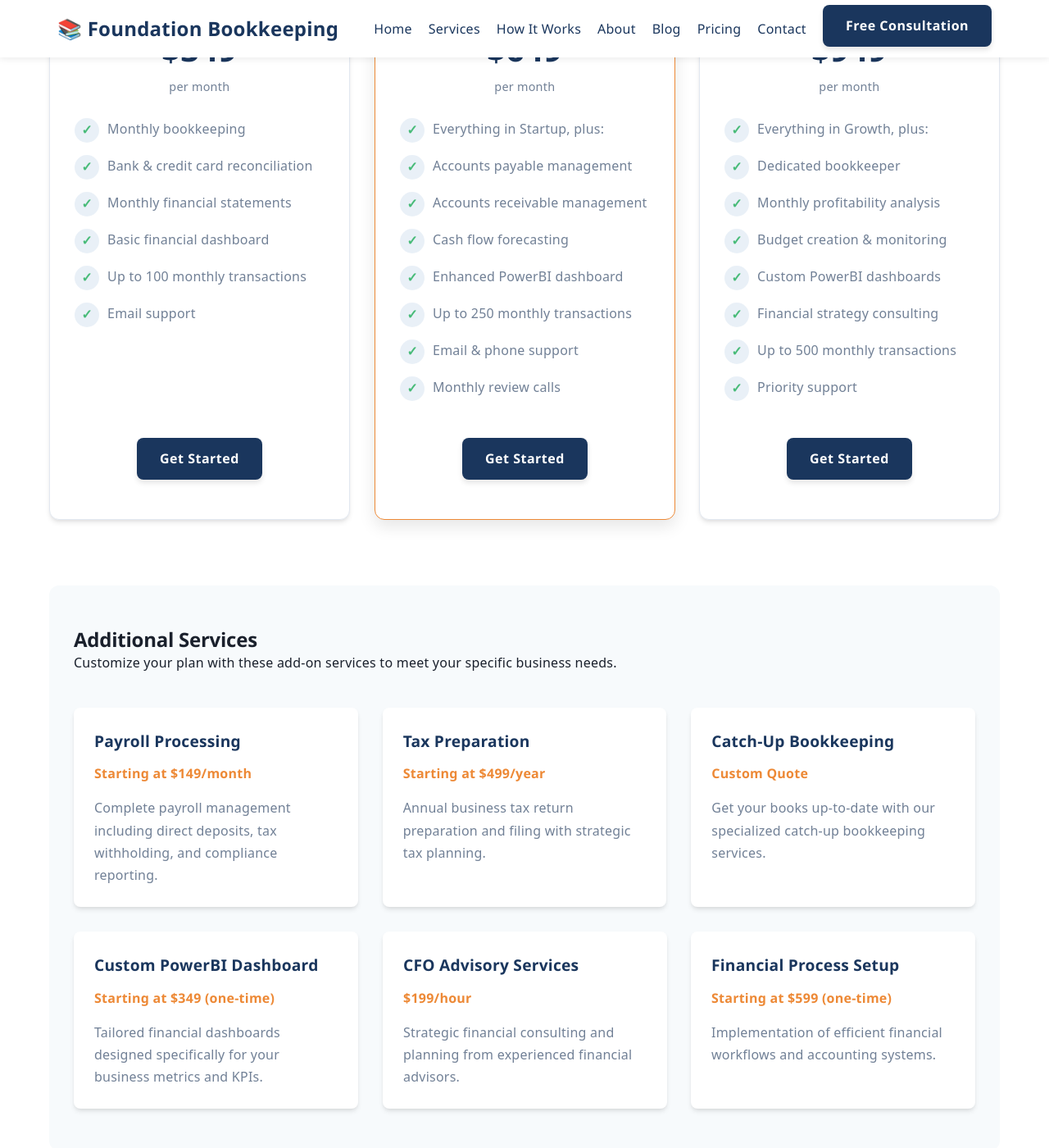
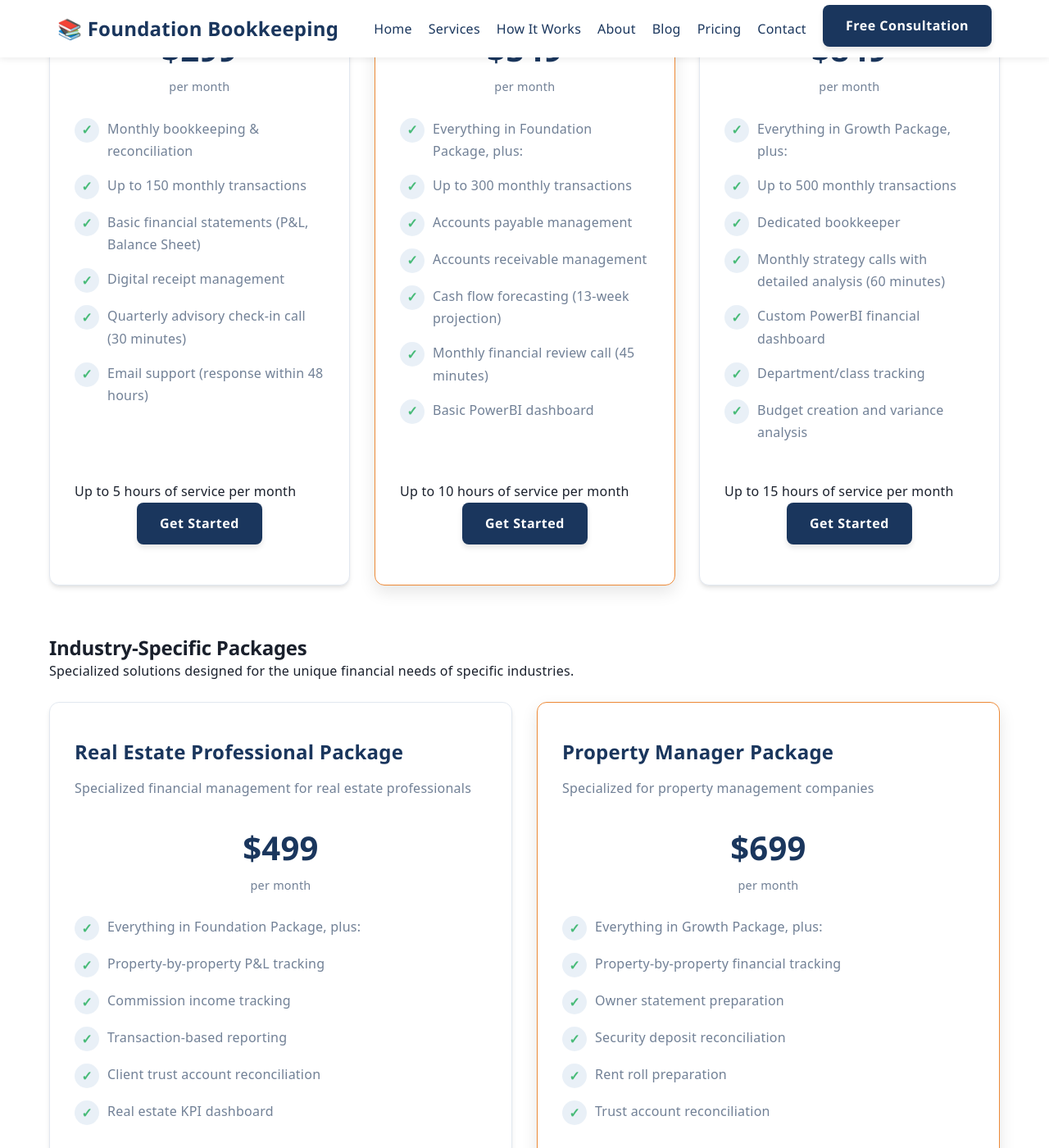
Before and after one commit to jcampbell9724/jcampbell-bookkeeping, a Jekyll site: the page built from pricing.md, in a window 1280 px wide and 1400 px high, scrolled down 714 px. Shown: the whole window at 82% size. Built offline with Jekyll 4.4.1, drawn with Linux system fonts in a browser that asks for light colours; some of the changed text lies outside the part shown.

Commit message:
Update pricing.md

```diff
--- a/pricing.md
+++ b/pricing.md
@@ -26,39 +26,40 @@ description: Transparent and flexible pricing options for professional bookkeepi
 
         <div class="pricing-plans">
             <div class="pricing-plan">
-                <div class="plan-name">Startup</div>
-                <div class="plan-description">Essential bookkeeping for new and small businesses</div>
+                <div class="plan-name">Foundation Package</div>
+                <div class="plan-description">Essential bookkeeping for startups and small businesses</div>
                 <div class="plan-price">
-                    <div class="price monthly-price">$349</div>
-                    <div class="price annual-price" style="display: none;">$314</div>
+                    <div class="price monthly-price">$299</div>
+                    <div class="price annual-price" style="display: none;">$269</div>
                     <div class="price-period">per month</div>
                 </div>
                 <div class="plan-features">
                     <div class="feature-item">
                         <div class="feature-icon">✓</div>
-                        <div class="feature-text">Monthly bookkeeping</div>
+                        <div class="feature-text">Monthly bookkeeping & reconciliation</div>
                     </div>
                     <div class="feature-item">
                         <div class="feature-icon">✓</div>
-                        <div class="feature-text">Bank & credit card reconciliation</div>
+                        <div class="feature-text">Up to 150 monthly transactions</div>
                     </div>
                     <div class="feature-item">
                         <div class="feature-icon">✓</div>
-                        <div class="feature-text">Monthly financial statements</div>
+                        <div class="feature-text">Basic financial statements (P&L, Balance Sheet)</div>
                     </div>
                     <div class="feature-item">
                         <div class="feature-icon">✓</div>
-                        <div class="feature-text">Basic financial dashboard</div>
+                        <div class="feature-text">Digital receipt management</div>
                     </div>
                     <div class="feature-item">
                         <div class="feature-icon">✓</div>
-                        <div class="feature-text">Up to 100 monthly transactions</div>
+                        <div class="feature-text">Quarterly advisory check-in call (30 minutes)</div>
                     </div>
                     <div class="feature-item">
                         <div class="feature-icon">✓</div>
-                        <div class="feature-text">Email support</div>
+                        <div class="feature-text">Email support (response within 48 hours)</div>
                     </div>
                 </div>
+                <div class="plan-details">Up to 5 hours of service per month</div>
                 <div class="plan-cta">
                     <a href="{{ site.baseurl }}/#contact" class="btn btn-outline">Get Started</a>
                 </div>
@@ -66,17 +67,21 @@ description: Transparent and flexible pricing options for professional bookkeepi
 
             <div class="pricing-plan">
                 <div class="popular-tag">Most Popular</div>
-                <div class="plan-name">Growth</div>
-                <div class="plan-description">Comprehensive bookkeeping for growing businesses</div>
+                <div class="plan-name">Growth Package</div>
+                <div class="plan-description">Comprehensive bookkeeping for established small businesses</div>
                 <div class="plan-price">
-                    <div class="price monthly-price">$649</div>
-                    <div class="price annual-price" style="display: none;">$584</div>
+                    <div class="price monthly-price">$549</div>
+                    <div class="price annual-price" style="display: none;">$494</div>
                     <div class="price-period">per month</div>
                 </div>
                 <div class="plan-features">
                     <div class="feature-item">
                         <div class="feature-icon">✓</div>
-                        <div class="feature-text">Everything in Startup, plus:</div>
+                        <div class="feature-text">Everything in Foundation Package, plus:</div>
+                    </div>
+                    <div class="feature-item">
+                        <div class="feature-icon">✓</div>
+                        <div class="feature-text">Up to 300 monthly transactions</div>
                     </div>
                     <div class="feature-item">
                         <div class="feature-icon">✓</div>
@@ -88,42 +93,39 @@ description: Transparent and flexible pricing options for professional bookkeepi
                     </div>
                     <div class="feature-item">
                         <div class="feature-icon">✓</div>
-                        <div class="feature-text">Cash flow forecasting</div>
+                        <div class="feature-text">Cash flow forecasting (13-week projection)</div>
                     </div>
                     <div class="feature-item">
                         <div class="feature-icon">✓</div>
-                        <div class="feature-text">Enhanced PowerBI dashboard</div>
+                        <div class="feature-text">Monthly financial review call (45 minutes)</div>
                     </div>
                     <div class="feature-item">
                         <div class="feature-icon">✓</div>
-                        <div class="feature-text">Up to 250 monthly transactions</div>
-                    </div>
-                    <div class="feature-item">
-                        <div class="feature-icon">✓</div>
-                        <div class="feature-text">Email & phone support</div>
-                    </div>
-                    <div class="feature-item">
-                        <div class="feature-icon">✓</div>
-                        <div class="feature-text">Monthly review calls</div>
+                        <div class="feature-text">Basic PowerBI dashboard</div>
                     </div>
                 </div>
+                <div class="plan-details">Up to 10 hours of service per month</div>
                 <div class="plan-cta">
                     <a href="{{ site.baseurl }}/#contact" class="btn btn-accent">Get Started</a>
                 </div>
             </div>
 
             <div class="pricing-plan">
-                <div class="plan-name">Premium</div>
-                <div class="plan-description">Advanced financial management for established businesses</div>
+                <div class="plan-name">Premium Package</div>
+                <div class="plan-description">Strategic financial management for complex businesses</div>
                 <div class="plan-price">
-                    <div class="price monthly-price">$949</div>
-                    <div class="price annual-price" style="display: none;">$854</div>
+                    <div class="price monthly-price">$849</div>
+                    <div class="price annual-price" style="display: none;">$764</div>
                     <div class="price-period">per month</div>
                 </div>
                 <div class="plan-features">
                     <div class="feature-item">
                         <div class="feature-icon">✓</div>
-                        <div class="feature-text">Everything in Growth, plus:</div>
+                        <div class="feature-text">Everything in Growth Package, plus:</div>
+                    </div>
+                    <div class="feature-item">
+                        <div class="feature-icon">✓</div>
+                        <div class="feature-text">Up to 500 monthly transactions</div>
                     </div>
                     <div class="feature-item">
                         <div class="feature-icon">✓</div>
@@ -131,31 +133,111 @@ description: Transparent and flexible pricing options for professional bookkeepi
                     </div>
                     <div class="feature-item">
                         <div class="feature-icon">✓</div>
-                        <div class="feature-text">Monthly profitability analysis</div>
+                        <div class="feature-text">Monthly strategy calls with detailed analysis (60 minutes)</div>
                     </div>
                     <div class="feature-item">
                         <div class="feature-icon">✓</div>
-                        <div class="feature-text">Budget creation & monitoring</div>
+                        <div class="feature-text">Custom PowerBI financial dashboard</div>
                     </div>
                     <div class="feature-item">
                         <div class="feature-icon">✓</div>
-                        <div class="feature-text">Custom PowerBI dashboards</div>
+                        <div class="feature-text">Department/class tracking</div>
                     </div>
                     <div class="feature-item">
                         <div class="feature-icon">✓</div>
-                        <div class="feature-text">Financial strategy consulting</div>
+                        <div class="feature-text">Budget creation and variance analysis</div>
+                    </div>
+                </div>
+                <div class="plan-details">Up to 15 hours of service per month</div>
+                <div class="plan-cta">
+                    <a href="{{ site.baseurl }}/#contact" class="btn btn-primary">Get Started</a>
+                </div>
+            </div>
+        </div>
+    </div>
+
+    <div class="pricing-section industry-packages-section">
+        <h2>Industry-Specific Packages</h2>
+        <p>Specialized solutions designed for the unique financial needs of specific industries.</p>
+
+        <div class="pricing-plans">
+            <div class="pricing-plan">
+                <div class="plan-name">Real Estate Professional Package</div>
+                <div class="plan-description">Specialized financial management for real estate professionals</div>
+                <div class="plan-price">
+                    <div class="price monthly-price">$499</div>
+                    <div class="price annual-price" style="display: none;">$449</div>
+                    <div class="price-period">per month</div>
+                </div>
+                <div class="plan-features">
+                    <div class="feature-item">
+                        <div class="feature-icon">✓</div>
+                        <div class="feature-text">Everything in Foundation Package, plus:</div>
                     </div>
                     <div class="feature-item">
                         <div class="feature-icon">✓</div>
-                        <div class="feature-text">Up to 500 monthly transactions</div>
+                        <div class="feature-text">Property-by-property P&L tracking</div>
                     </div>
                     <div class="feature-item">
                         <div class="feature-icon">✓</div>
-                        <div class="feature-text">Priority support</div>
+                        <div class="feature-text">Commission income tracking</div>
+                    </div>
+                    <div class="feature-item">
+                        <div class="feature-icon">✓</div>
+                        <div class="feature-text">Transaction-based reporting</div>
+                    </div>
+                    <div class="feature-item">
+                        <div class="feature-icon">✓</div>
+                        <div class="feature-text">Client trust account reconciliation</div>
+                    </div>
+                    <div class="feature-item">
+                        <div class="feature-icon">✓</div>
+                        <div class="feature-text">Real estate KPI dashboard</div>
                     </div>
                 </div>
+                <div class="plan-details">Up to 8 hours of service per month</div>
                 <div class="plan-cta">
-                    <a href="{{ site.baseurl }}/#contact" class="btn btn-primary">Get Started</a>
+                    <a href="{{ site.baseurl }}/#contact" class="btn btn-outline">Get Started</a>
+                </div>
+            </div>
+
+            <div class="pricing-plan">
+                <div class="plan-name">Property Manager Package</div>
+                <div class="plan-description">Specialized for property management companies</div>
+                <div class="plan-price">
+                    <div class="price monthly-price">$699</div>
+                    <div class="price annual-price" style="display: none;">$629</div>
+                    <div class="price-period">per month</div>
+                </div>
+                <div class="plan-features">
+                    <div class="feature-item">
+                        <div class="feature-icon">✓</div>
+                        <div class="feature-text">Everything in Growth Package, plus:</div>
+                    </div>
+                    <div class="feature-item">
+                        <div class="feature-icon">✓</div>
+                        <div class="feature-text">Property-by-property financial tracking</div>
+                    </div>
+                    <div class="feature-item">
+                        <div class="feature-icon">✓</div>
+                        <div class="feature-text">Owner statement preparation</div>
+                    </div>
+                    <div class="feature-item">
+                        <div class="feature-icon">✓</div>
+                        <div class="feature-text">Security deposit reconciliation</div>
+                    </div>
+                    <div class="feature-item">
+                        <div class="feature-icon">✓</div>
+                        <div class="feature-text">Rent roll preparation</div>
+                    </div>
+                    <div class="feature-item">
+                        <div class="feature-icon">✓</div>
+                        <div class="feature-text">Trust account reconciliation</div>
+                    </div>
+                </div>
+                <div class="plan-details">Up to 12 hours of service per month</div>
+                <div class="plan-cta">
+                    <a href="{{ site.baseurl }}/#contact" class="btn btn-outline">Get Started</a>
                 </div>
             </div>
         </div>
@@ -167,39 +249,39 @@ description: Transparent and flexible pricing options for professional bookkeepi
 
         <div class="addons-container">
             <div class="addon-card">
-                <div class="addon-name">Payroll Processing</div>
-                <div class="addon-price">Starting at $149/month</div>
-                <div class="addon-description">Complete payroll management including direct deposits, tax withholding, and compliance reporting.</div>
+                <div class="addon-name">Catch-Up Bookkeeping</div>
+                <div class="addon-price">$85-$95/hour</div>
+                <div class="addon-description">Get your books up-to-date with our specialized catch-up bookkeeping services. Volume discounts available for longer periods.</div>
             </div>
 
             <div class="addon-card">
-                <div class="addon-name">Tax Preparation</div>
-                <div class="addon-price">Starting at $499/year</div>
-                <div class="addon-description">Annual business tax return preparation and filing with strategic tax planning.</div>
+                <div class="addon-name">System Setup & Implementation</div>
+                <div class="addon-price">Starting at $500</div>
+                <div class="addon-description">Initial QuickBooks/Xero setup, chart of accounts restructuring, and accounting software migration services.</div>
             </div>
 
             <div class="addon-card">
-                <div class="addon-name">Catch-Up Bookkeeping</div>
-                <div class="addon-price">Custom Quote</div>
-                <div class="addon-description">Get your books up-to-date with our specialized catch-up bookkeeping services.</div>
-            </div>
-
-            <div class="addon-card">
-                <div class="addon-name">Custom PowerBI Dashboard</div>
-                <div class="addon-price">Starting at $349 (one-time)</div>
-                <div class="addon-description">Tailored financial dashboards designed specifically for your business metrics and KPIs.</div>
+                <div class="addon-name">PowerBI Dashboards</div>
+                <div class="addon-price">$550-$950 + monthly maintenance</div>
+                <div class="addon-description">Custom financial dashboards designed specifically for your business metrics and KPIs.</div>
             </div>
 
             <div class="addon-card">
                 <div class="addon-name">CFO Advisory Services</div>
-                <div class="addon-price">$199/hour</div>
+                <div class="addon-price">$175/hour</div>
                 <div class="addon-description">Strategic financial consulting and planning from experienced financial advisors.</div>
             </div>
 
             <div class="addon-card">
-                <div class="addon-name">Financial Process Setup</div>
-                <div class="addon-price">Starting at $599 (one-time)</div>
-                <div class="addon-description">Implementation of efficient financial workflows and accounting systems.</div>
+                <div class="addon-name">Business Plan Financial Projections</div>
+                <div class="addon-price">$750-$1,500</div>
+                <div class="addon-description">Comprehensive financial projections and analysis for your business plan or growth strategy.</div>
+            </div>
+
+            <div class="addon-card">
+                <div class="addon-name">Specialized Reporting</div>
+                <div class="addon-price">$250-$750</div>
+                <div class="addon-description">Custom financial reports, loan package preparation, investor packages, and board meeting financial packages.</div>
             </div>
         </div>
     </div>
@@ -210,55 +292,88 @@ description: Transparent and flexible pricing options for professional bookkeepi
         <div class="faq-container">
             <div class="faq-item">
                 <div class="faq-question">
-                    Are there any setup fees?
+                    How does the monthly hours allocation work?
                 </div>
                 <div class="faq-answer">
-                    <p>No, there are no setup fees for our standard bookkeeping packages. We believe in transparent pricing with no hidden costs. The only time you might encounter a one-time fee is for specialized services like custom dashboard development or if extensive system setup is required for complex businesses.</p>
+                    <p>Each package includes a set number of service hours per month. We track our time carefully and provide monthly summaries of how time was spent. If you consistently exceed your allocation, we'll discuss upgrading to a more suitable package.</p>
                 </div>
             </div>
 
             <div class="faq-item">
                 <div class="faq-question">
-                    What if I have more transactions than my plan allows?
+                    What if my needs don't fit a standard package?
                 </div>
                 <div class="faq-answer">
-                    <p>If your business consistently exceeds the transaction limit in your current plan, we'll reach out to discuss upgrading to a more suitable package. For occasional months with higher volume, we charge a small per-transaction fee for the excess transactions. We'll always discuss this with you before applying any additional charges.</p>
+                    <p>We're happy to create a custom package tailored to your specific needs. During our consultation, we'll identify your requirements and design a service plan that addresses them perfectly.</p>
                 </div>
             </div>
 
             <div class="faq-item">
                 <div class="faq-question">
-                    Can I change plans as my business grows?
+                    How do you handle transaction volume increases?
                 </div>
                 <div class="faq-answer">
-                    <p>Absolutely! We design our service model to be flexible and scalable. You can upgrade your plan at any time as your business needs change. If you're on an annual plan and need to upgrade mid-year, we'll simply prorate the difference. Downgrades can be made at the end of your current billing cycle.</p>
+                    <p>If you occasionally exceed your transaction limit, we bill for the additional transactions at the specified per-transaction rate. If this becomes consistent, we'll recommend upgrading to a more appropriate package.</p>
                 </div>
             </div>
 
             <div class="faq-item">
                 <div class="faq-question">
-                    Do you offer a discount for non-profits?
+                    What accounting software do you use?
                 </div>
                 <div class="faq-answer">
-                    <p>Yes, we offer a 15% discount on all our service packages for registered non-profit organizations. We're committed to supporting the important work non-profits do and understand they often operate with limited resources. Please mention your non-profit status during your consultation.</p>
+                    <p>We primarily work with QuickBooks Online and Xero, but can accommodate other platforms if needed. If you don't currently use accounting software, we'll recommend the best option for your business.</p>
                 </div>
             </div>
 
             <div class="faq-item">
                 <div class="faq-question">
-                    What software do you use for bookkeeping?
+                    How do we share documents securely?
                 </div>
                 <div class="faq-answer">
-                    <p>We're proficient in most major accounting platforms including QuickBooks, Xero, and FreshBooks. We typically work with whatever system you're already using, or we can recommend and implement the best solution for your specific business needs. For data visualization and reporting, we use PowerBI to create custom dashboards that give you actionable insights.</p>
+                    <p>We use a secure client portal for all document sharing and communication. This ensures your financial information remains protected at all times.</p>
                 </div>
             </div>
 
             <div class="faq-item">
                 <div class="faq-question">
-                    What if my business doesn't fit neatly into one of your packages?
+                    Can I upgrade or downgrade my package?
                 </div>
                 <div class="faq-answer">
-                    <p>We understand that every business is unique. If our standard packages don't align perfectly with your needs, we're happy to create a custom solution tailored specifically to your business. Contact us for a free consultation, and we'll work together to design a service package that addresses your exact requirements and budget.</p>
+                    <p>Yes, you can upgrade at any time. Downgrades can be made at the end of your current billing cycle with 30 days' notice.</p>
+                </div>
+            </div>
+        </div>
+    </div>
+
+    <div class="pricing-section special-offers-section">
+        <h2>Special Offers</h2>
+
+        <div class="offers-container">
+            <div class="offer-card">
+                <div class="offer-name">Founding Client Discount</div>
+                <div class="offer-description">
+                    <p>15% discount for the first 6 months</p>
+                    <p>Available to the first 10 clients only</p>
+                    <p>Requires 12-month service commitment</p>
+                </div>
+            </div>
+
+            <div class="offer-card">
+                <div class="offer-name">Annual Prepayment Discount</div>
+                <div class="offer-description">
+                    <p>10% discount when paying annually</p>
+                    <p>Improved cash flow for your business</p>
+                    <p>Lock in current rates for 12 months</p>
+                </div>
+            </div>
+
+            <div class="offer-card">
+                <div class="offer-name">Referral Program</div>
+                <div class="offer-description">
+                    <p>$250 account credit for referring a client who signs up</p>
+                    <p>$100 gift card for the referred client</p>
+                    <p>No limit on number of referrals</p>
                 </div>
             </div>
         </div>
```
